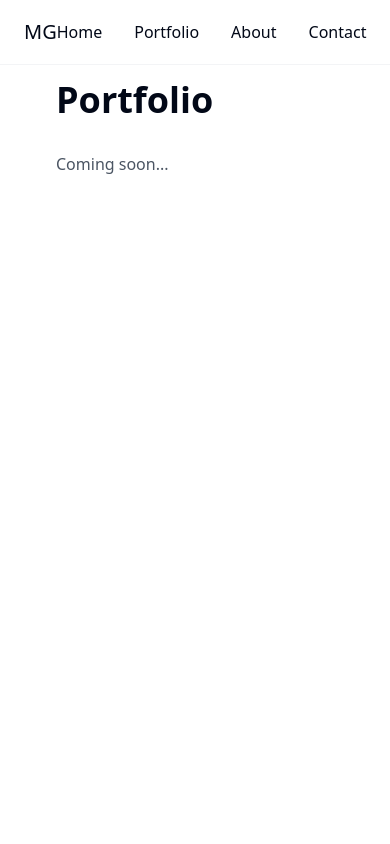
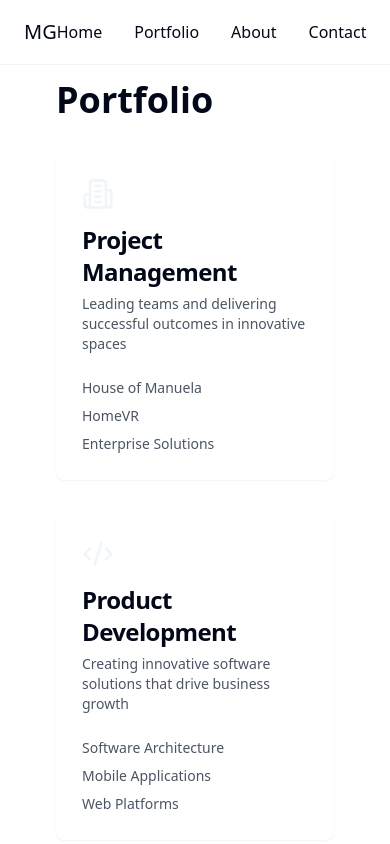
Before and after one commit to catsandsoup/monty-portfolio, a React (Vite) app: page /portfolio in a window 390 px wide. Shown: the top 844 px of the page. Built offline with nearby package versions, Linux system fonts and the light colour scheme.

Commit message:
Refactor site design and structure
Implement Apple-inspired design, improve information architecture, and add detailed portfolio sections with project showcases.  Includes refined navigation and responsive design.

```diff
--- a/src/pages/Portfolio.tsx
+++ b/src/pages/Portfolio.tsx
@@ -1,7 +1,34 @@
 
 import { motion } from "framer-motion";
+import { Link } from "react-router-dom";
+import { Card, CardHeader, CardTitle, CardDescription, CardContent } from "@/components/ui/card";
+import { ArrowRight, Building2, Code2, LineChart } from "lucide-react";
 
 const Portfolio = () => {
+  const categories = [
+    {
+      title: "Project Management",
+      description: "Leading teams and delivering successful outcomes in innovative spaces",
+      icon: <Building2 className="h-8 w-8 text-accent" />,
+      path: "/portfolio/project-management",
+      examples: ["House of Manuela", "HomeVR", "Enterprise Solutions"],
+    },
+    {
+      title: "Product Development",
+      description: "Creating innovative software solutions that drive business growth",
+      icon: <Code2 className="h-8 w-8 text-accent" />,
+      path: "/portfolio/product-development",
+      examples: ["Software Architecture", "Mobile Applications", "Web Platforms"],
+    },
+    {
+      title: "Entrepreneurship",
+      description: "Building and scaling successful businesses from concept to execution",
+      icon: <LineChart className="h-8 w-8 text-accent" />,
+      path: "/portfolio/entrepreneurship",
+      examples: ["Venture Development", "Strategic Growth", "Market Analysis"],
+    },
+  ];
+
   return (
     <section className="min-h-screen pt-20 px-6">
       <motion.div
@@ -11,9 +38,44 @@ const Portfolio = () => {
         className="container mx-auto"
       >
         <h1 className="text-4xl md:text-5xl font-bold mb-8">Portfolio</h1>
-        <div className="grid grid-cols-1 md:grid-cols-2 lg:grid-cols-3 gap-6">
-          {/* Portfolio content will be added here */}
-          <div className="text-gray-600">Coming soon...</div>
+        <div className="grid grid-cols-1 md:grid-cols-2 lg:grid-cols-3 gap-8">
+          {categories.map((category, index) => (
+            <motion.div
+              key={category.title}
+              initial={{ opacity: 0, y: 20 }}
+              animate={{ opacity: 1, y: 0 }}
+              transition={{ duration: 0.5, delay: index * 0.1 }}
+            >
+              <Link to={category.path} className="block h-full">
+                <Card className="h-full group hover:shadow-lg transition-all duration-300 border-2 border-transparent hover:border-accent/10">
+                  <CardHeader>
+                    <div className="flex items-center justify-between mb-2">
+                      {category.icon}
+                      <ArrowRight className="h-5 w-5 text-accent opacity-0 -translate-x-2 transition-all duration-300 group-hover:opacity-100 group-hover:translate-x-0" />
+                    </div>
+                    <CardTitle className="text-2xl font-semibold">
+                      {category.title}
+                    </CardTitle>
+                    <CardDescription className="text-gray-600">
+                      {category.description}
+                    </CardDescription>
+                  </CardHeader>
+                  <CardContent>
+                    <ul className="space-y-2">
+                      {category.examples.map((example) => (
+                        <li
+                          key={example}
+                          className="text-sm text-gray-600 hover:text-accent transition-colors"
+                        >
+                          {example}
+                        </li>
+                      ))}
+                    </ul>
+                  </CardContent>
+                </Card>
+              </Link>
+            </motion.div>
+          ))}
         </div>
       </motion.div>
     </section>
```
